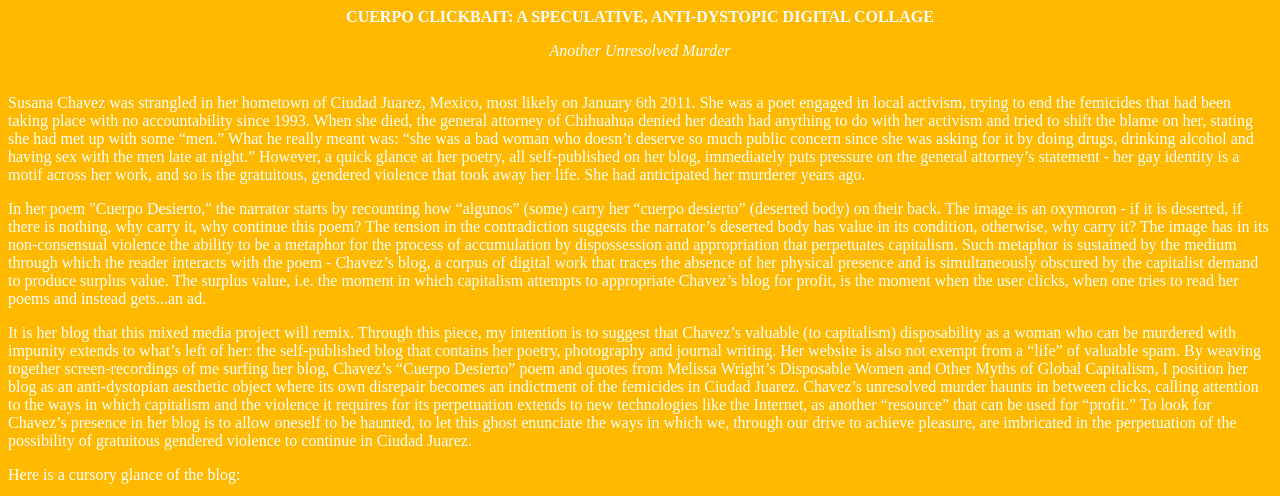
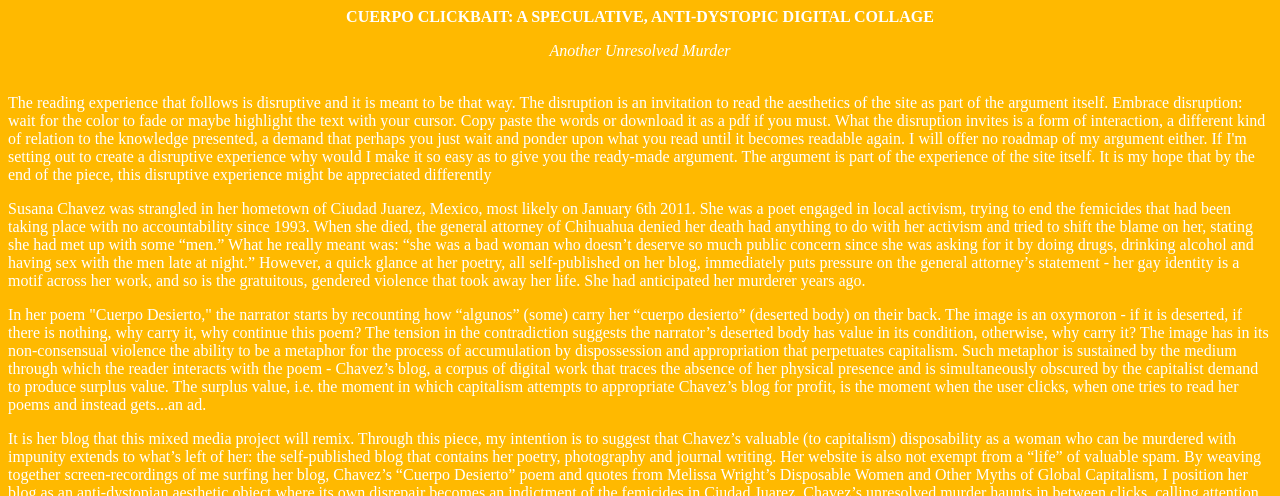
Before and after one commit to josdchavez/josdchavez.github.io, a Jekyll site: the page built from cuerpoclickbait/index.html, in a window 1280 px wide and 900 px high, cut to the strip 0-496 px from the top of the window. Built offline with Jekyll 4.4.1, drawn with Linux system fonts in a browser that asks for light colours.

Commit message:
Update index.html

```diff
--- a/cuerpoclickbait/index.html
+++ b/cuerpoclickbait/index.html
@@ -6,6 +6,7 @@
 <p></p>
 <div style="text-align: center"><i>Another Unresolved Murder</i></div>
 <br>
+<p>The reading experience that follows is disruptive and it is meant to be that way. The disruption is an invitation to read the aesthetics of the site as part of the argument itself. Embrace disruption: wait for the color to fade or maybe highlight the text with your cursor. Copy paste the words or download it as a pdf if you must. What the disruption invites is a form of interaction, a different kind of relation to the knowledge presented, a demand that perhaps you just wait and ponder upon what you read until it becomes readable again. I will offer no roadmap of my argument either. If I'm setting out to create a disruptive experience why would I make it so easy as to give you the ready-made argument. The argument is part of the experience of the site itself. It is my hope that by the end of the piece, this disruptive experience might be appreciated differently</p>
 <p>
 Susana Chavez was strangled in her hometown of Ciudad Juarez, Mexico, most likely on January 6th 2011. She was a poet engaged in local activism, trying to end the femicides that had been taking place with no accountability since 1993. When she died, the general attorney of Chihuahua denied her death had anything to do with her activism and tried to shift the blame on her, stating she had met up with some “men.” What he really meant was: “she was a bad woman who doesn’t deserve so much public concern since she was asking for it by doing drugs, drinking alcohol and having sex with the men late at night.” However, a quick glance at her poetry, all self-published on her blog, immediately puts pressure on the general attorney’s statement - her gay identity is a motif across her work, and so is the gratuitous, gendered violence that took away her life. She had anticipated her murderer years ago.</p>
 <p>In her poem "Cuerpo Desierto," the narrator starts by recounting how “algunos” (some) carry her “cuerpo desierto” (deserted body) on their back. The image is an oxymoron - if it is deserted, if there is nothing, why carry it, why continue this poem? The tension in the contradiction suggests the narrator’s deserted body has value in its condition, otherwise, why carry it? The image has in its non-consensual violence the ability to be a metaphor for the process of accumulation by dispossession and appropriation that perpetuates capitalism. Such metaphor is sustained by the medium through which the reader interacts with the poem - Chavez’s blog, a corpus of digital work that traces the absence of her physical presence and is simultaneously obscured by the capitalist demand to produce surplus value. The surplus value, i.e. the moment in which capitalism attempts to appropriate Chavez’s blog for profit, is the moment when the user clicks, when one tries to read her poems and instead gets...an ad.</p>
```
